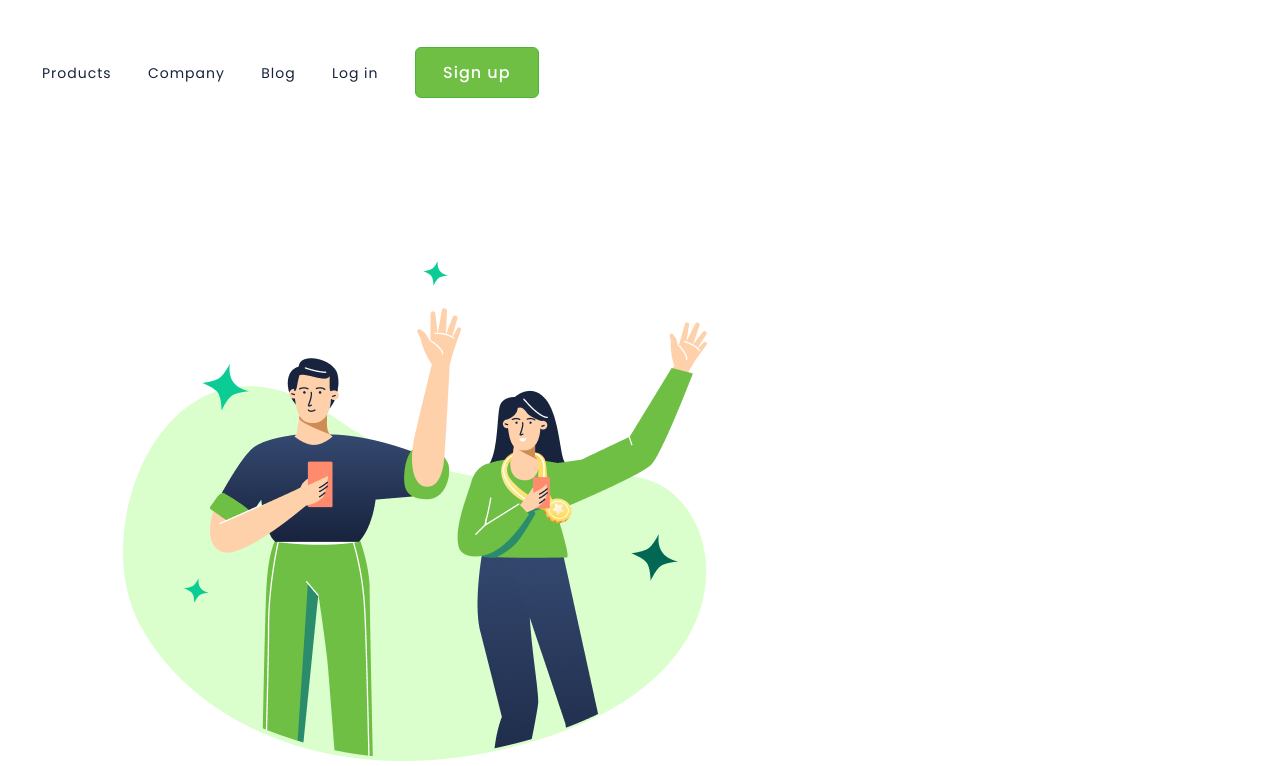
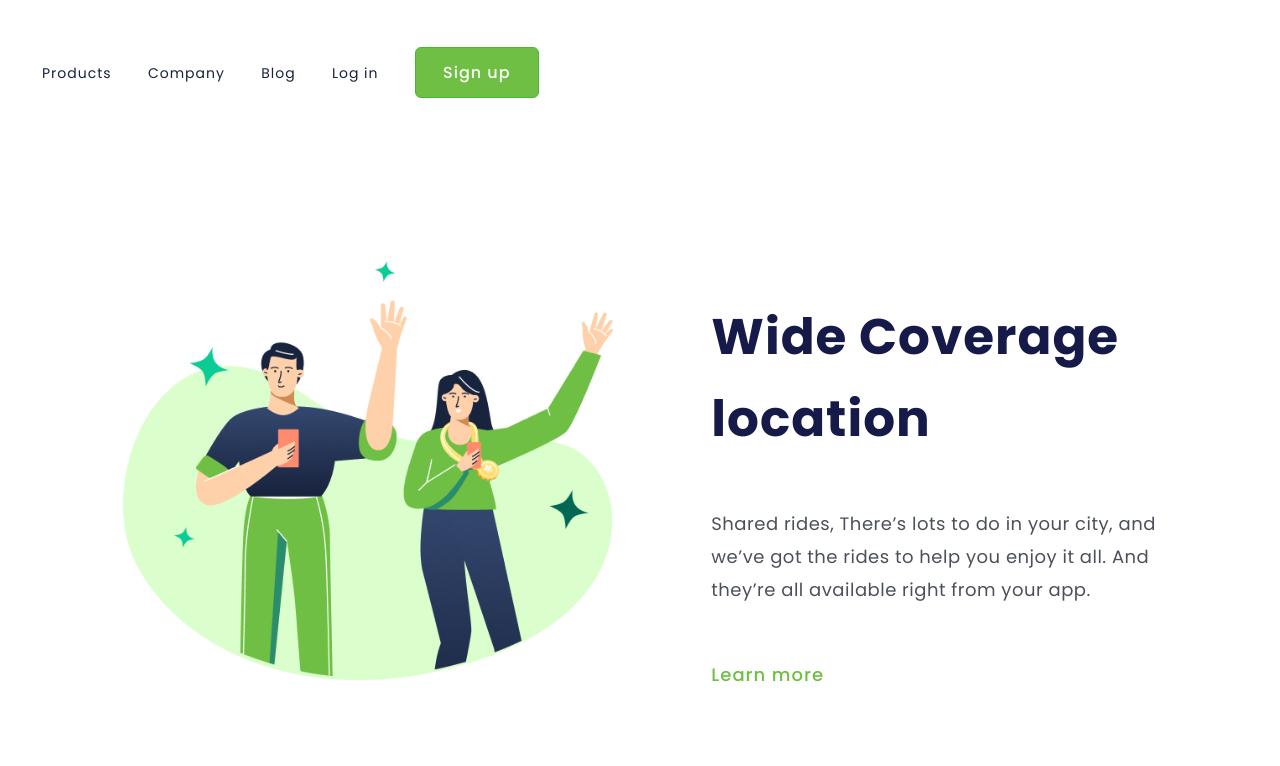
Before and after one commit to Rafaelmorales1982/DesafioWideCoverage, a plain HTML site: page index.html in a window 1280 px wide. Shown: the top 766 px of the page. Drawn offline with Linux system fonts and the light colour scheme.

Commit message:
Atualizando css

```diff
--- a/style.css
+++ b/style.css
@@ -44,6 +44,7 @@ header {
 .logo-image {
     margin: 163px 0 0 123px ;
     display: inline-block;
+    width: 500px;
 
 }
 
@@ -57,7 +58,7 @@ section {
 h1 {
     color: #161a49;
 
-    font-size: 67px;
+    font-size: 50px;
     font-weight: 700;
     line-height: 82px;
     letter-spacing: 1px;
```
